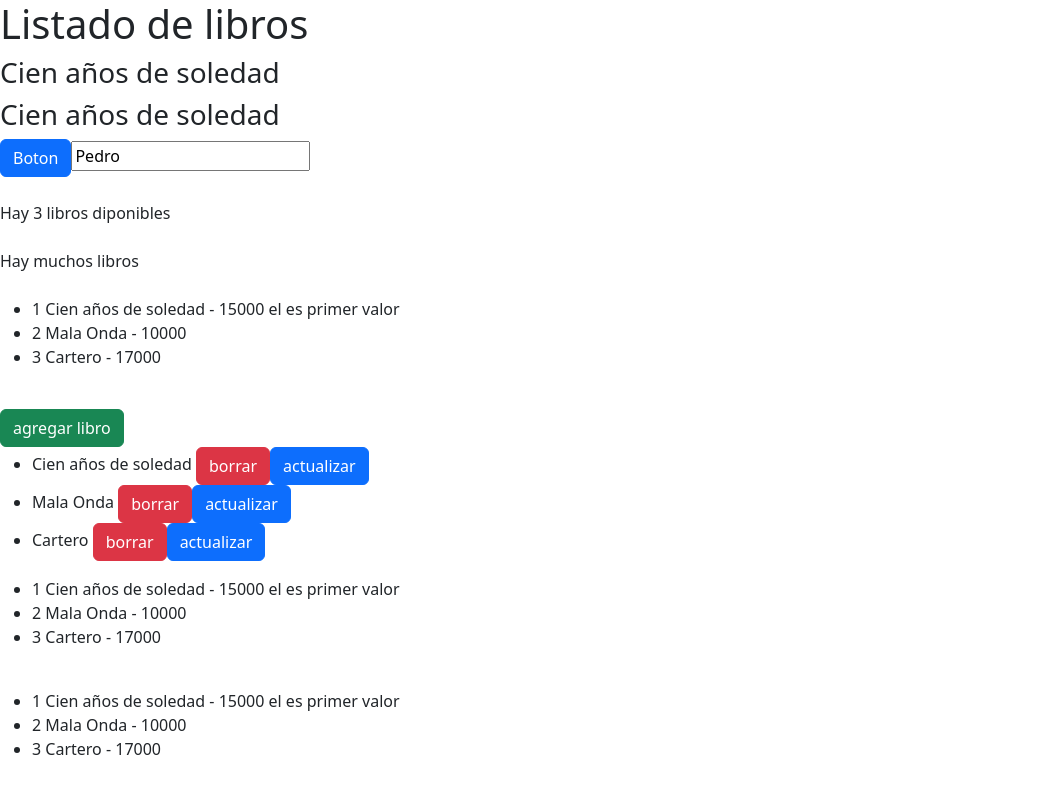
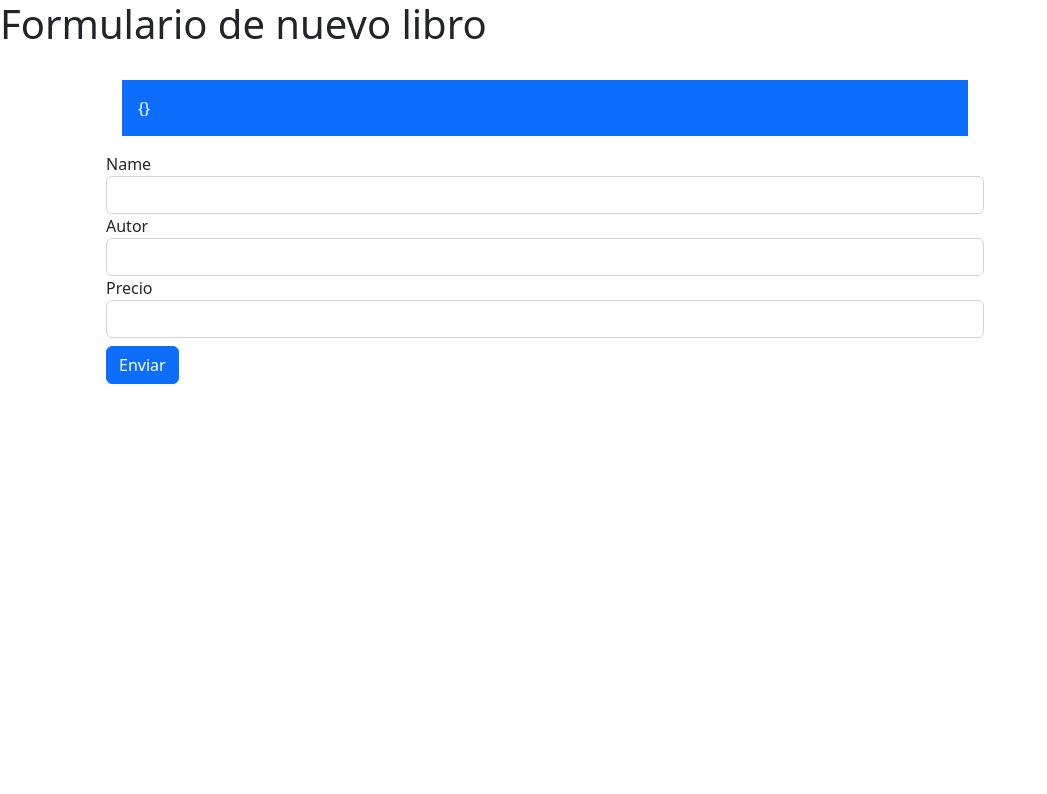
Before and after one commit to josemnaranjo/primer_proyecto_angular, an Angular app: page / in a window 1280 px wide. Shown: the top 794 px of the page, without its empty margins (0-1047 px from the left). Built offline with nearby package versions, Linux system fonts and the light colour scheme.

Commit message:
validacion de formularios angular

```diff
--- a/src/app/book/book.component.html
+++ b/src/app/book/book.component.html
@@ -1,39 +1,39 @@
-<h1>Listado de libros</h1>
+<!-- <h1>Listado de libros</h1> -->
 <!-- forma 1 de mostrar informacion -->
-<div><h3 [textContent]="book.name"></h3></div>
+<!-- <div><h3 [textContent]="book.name"></h3></div> -->
 <!-- forma 2 de mostrar la informacion -->
-<div><h3>{{book.name}}</h3></div>
+<!-- <div><h3>{{book.name}}</h3></div>
 
 <button class="btn btn-primary" (click)="onClick($event)">Boton</button>
 
 <input type="text" [(ngModel)]="name" (keyup.enter)="onKeyUp()">
 
 <br>
-<br>
+<br> -->
 <!-- ngif -->
-<div *ngIf="model.getBooks().length > 0">Hay {{model.getBooks().length}} libros diponibles</div>
+<!-- <div *ngIf="model.getBooks().length > 0">Hay {{model.getBooks().length}} libros diponibles</div>
 
 <div *ngIf="model.getBooks().length == 0"> Lo sentimos no hay libros diponibles por el momento</div>
-<br>
+<br> -->
 <!-- ngSwitch -->
-<div [ngSwitch]="model.getBooks().length">
+<!-- <div [ngSwitch]="model.getBooks().length">
     <span *ngSwitchCase="0">No hay libros</span>
     <span *ngSwitchCase="1">Hay 1 libro</span>
     <span *ngSwitchDefault>Hay muchos libros</span>
 </div>
-<br>
+<br> -->
 <!-- ngFor -->
-<ul>
+<!-- <ul>
     <li *ngFor="let book of model.getBooks(); index as i;first as f">
        {{i+1}} {{book.name}} - {{book.price}}
        <span *ngIf="f">el es primer valor</span>
     </li>
 </ul>
-<br>
+<br> -->
 
 
 <!-- change detection -->
-<div>
+<!-- <div>
     <button class="btn btn-success" (click)="addBook()">agregar libro</button>
     <ul>
         <li *ngFor="let book of model.getBooks()">
@@ -42,11 +42,11 @@
             <button class="btn btn-primary" (click)="updateBook(book)">actualizar</button>
         </li>
     </ul>
-</div>
+</div> -->
 
 <!-- ngtemplate -->
 
-<ng-template #listadoLibros>
+<!-- <ng-template #listadoLibros>
     <ul>
         <li *ngFor="let book of model.getBooks(); index as i;first as f">
             {{i+1}} {{book.name}} - {{book.price}}
@@ -68,4 +68,57 @@
     <br>
 </ng-template>
 
-<ng-template [ngTemplateOutlet]="listadoLibros" [ngTemplateOutletContext]="{books:model.getBooks()}"></ng-template>
+<ng-template [ngTemplateOutlet]="listadoLibros" [ngTemplateOutletContext]="{books:model.getBooks()}"></ng-template> -->
+
+<!-- form -->
+
+<h1>Formulario de nuevo libro</h1>
+
+<div class="container">
+    <div class="row">
+        <div class="col-10">
+            <div class="m-4">
+                <div class="bg-primary text-white m-3 p-3">
+                    {{jsonBook}}
+                </div>
+                <div class="form-group">
+                    <label >Name</label>
+                    <input required minlength="3" [(ngModel)]="newBook.name" name="bName"  #name="ngModel" type="text" class="form-control">
+                </div>
+                <div class="alert alert-danger" *ngIf="!name.valid && name.touched">
+                    <p *ngIf="name.errors?.['required']">
+                        Name is required. Please fill in
+                    </p>
+                    <p *ngIf="name.errors?.['minlength']">
+                        Must add 3 characters min.
+                    </p>
+                </div>
+                <div class="form-group">
+                    <label >Autor</label>
+                    <input required maxlength="10" [(ngModel)]="newBook.writer" name="bWriter" #writer="ngModel" type="text" class="form-control">
+                </div>
+                <div class="alert alert-danger" *ngIf="!writer.valid && writer.touched">
+                    <p *ngIf="writer.errors?.['required']">
+                        Writer is required. Please fill in
+                    </p>
+                    <p *ngIf="writer.errors?.['maxlength']">
+                        Top of characters is 10.
+                    </p>
+                </div>
+                <div class="form-group">
+                    <label >Precio</label>
+                    <input required pattern="[0-9]" [(ngModel)]="newBook.price" name="bPrice" #price="ngModel" type="text" class="form-control">
+                </div>
+                <div class="alert alert-danger" *ngIf="!price.valid && price.touched">
+                    <p *ngIf="price.errors?.['required']">
+                        Price is required. Please fill in
+                    </p>
+                    <p *ngIf="price.errors?.['pattern']">
+                        Only numbers are allowed
+                    </p>
+                </div>
+                <button (click)="addBook(newBook)" class="btn btn-primary mt-2">Enviar</button>
+            </div>
+        </div>
+    </div>
+</div>
--- a/src/app/book/book.component.ts
+++ b/src/app/book/book.component.ts
@@ -10,11 +10,23 @@ import { BookRepository } from '../repository.model';
 
 export class BookComponent {
     model:BookRepository=new BookRepository();
+
+    newBook:Book =new Book();
+    get jsonBook(){
+        return JSON.stringify(this.newBook)
+    }
+
+    addBook(b:Book){
+        console.log("El nuevo libro es "+ this.jsonBook)
+    }
+
+
+
     book:Book=this.model.getBookId(1);
     name:string="Pedro";
-    addBook(){
-        this.model.addBook(new Book(4,"Crónica de una muerte anunciada","Gabriel Garcia Marquez",10000))
-    }
+    // addBook(){
+    //     this.model.addBook(new Book(4,"Crónica de una muerte anunciada","Gabriel Garcia Marquez",10000))
+    // }
 
     deleteBook(book:Book){
         this.model.deleteBook(book)
--- /dev/null
+++ b/src/assets/form.css
@@ -0,0 +1,9 @@
+.ng-touched.ng-invalid{
+    border: 4px solid red;
+
+}
+
+.ng-dirty.ng-valid{
+    border: 4px solid green;
+
+}
--- a/src/index.html
+++ b/src/index.html
@@ -4,6 +4,7 @@
   <meta charset="utf-8">
   <title>SegundoProyecto</title>
   <base href="/">
+  <link rel="stylesheet" href="assets/form.css">
   <meta name="viewport" content="width=device-width, initial-scale=1">
   <link rel="icon" type="image/x-icon" href="favicon.ico">
 </head>
--- a/tsconfig.json
+++ b/tsconfig.json
@@ -5,7 +5,7 @@
     "baseUrl": "./",
     "outDir": "./dist/out-tsc",
     "forceConsistentCasingInFileNames": true,
-    "strict": true,
+    "strict": false,
     "noImplicitOverride": true,
     "noPropertyAccessFromIndexSignature": true,
     "noImplicitReturns": true,
```
